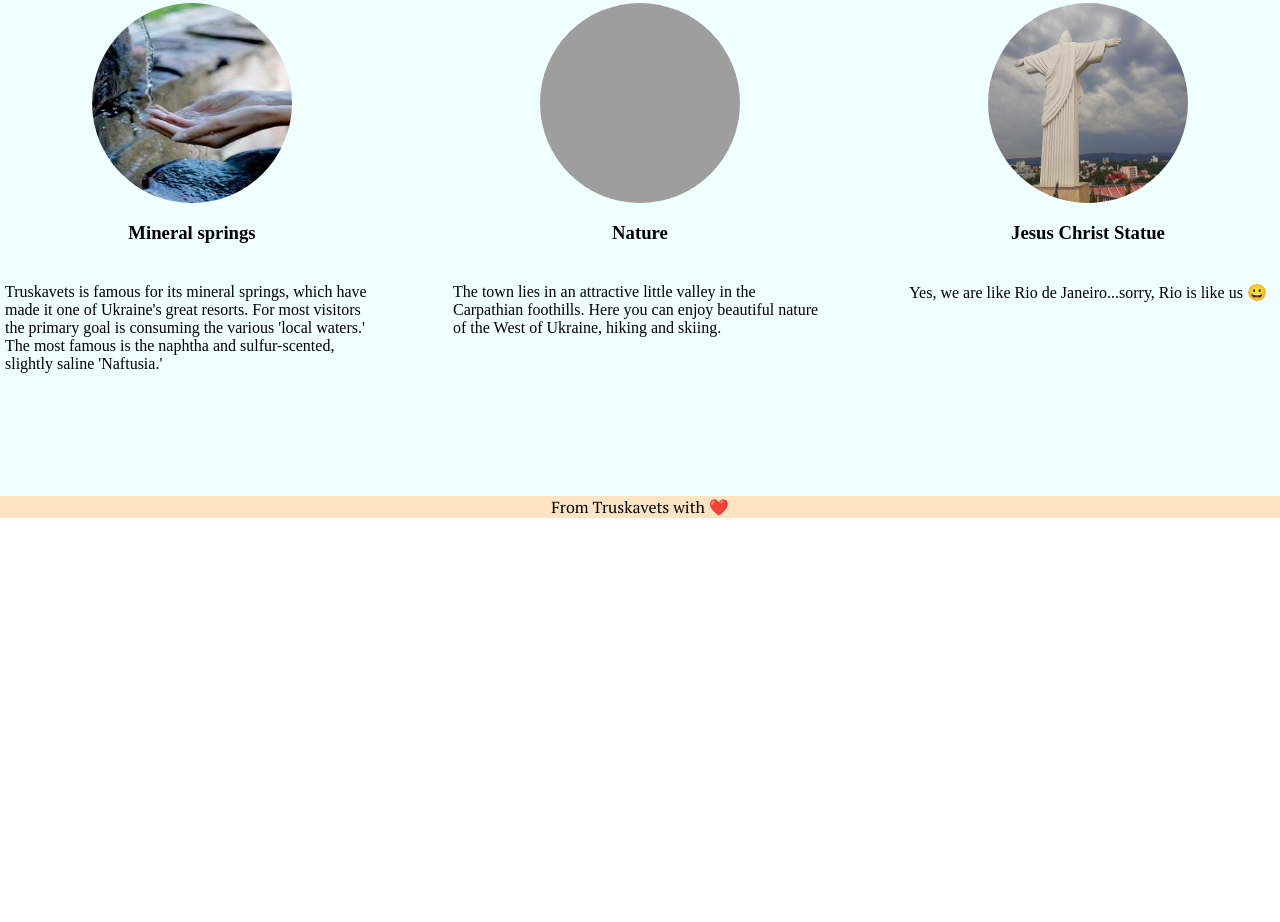
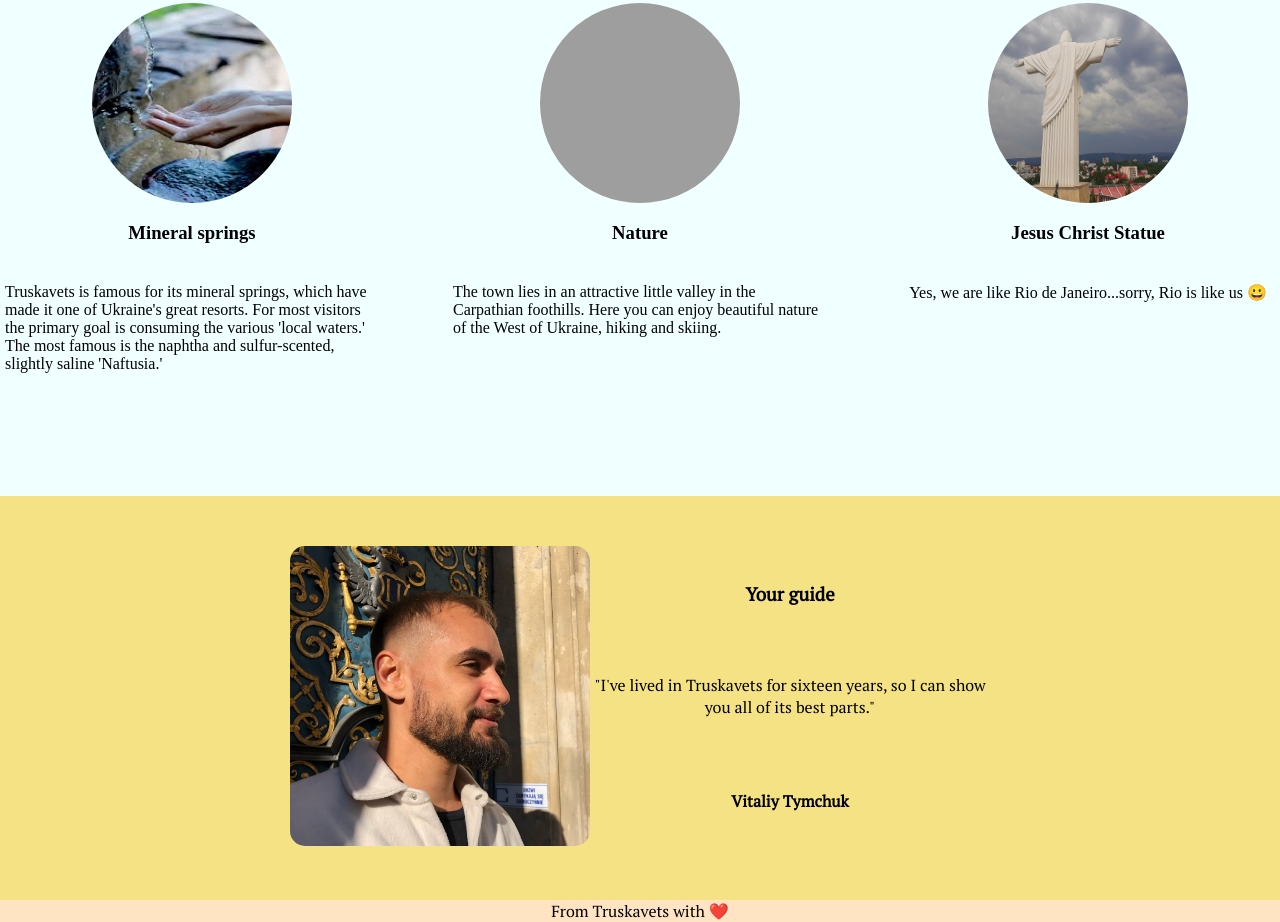
Before and after one commit to HllMtrxWrld/Home_town_webpage, a plain HTML site: page index.html in a window 1280 px wide. Shown: the part 854-1776 px from the top of the page. Before the commit the page ends 1372 px from the top, so only its background shows below. Drawn offline with Linux system fonts and the light colour scheme; grey boxes are pictures that could not be loaded.

Commit message:
Guide card has been added

```diff
--- a/Assets/css/style.css
+++ b/Assets/css/style.css
@@ -67,3 +67,24 @@ font-size: 80px;
 .card-text {
     padding: 5px;
 }
+
+.my_photo {
+    width: 300px;
+    border-radius: 15px;
+}
+
+.guide_card {
+    background-color: #f4e285;
+    display: flex;
+    justify-content: center;
+    padding: 50px;
+}
+
+.guide_discription {
+    font-family: 'PT Serif', serif;
+    width: 400px;
+    text-align: center;
+    display: flex;
+    flex-direction: column;
+    justify-content: space-around;
+}
--- a/index.html
+++ b/index.html
@@ -41,6 +41,18 @@
                 </div>
             </div>
         </div>
+        <div class="guide_container">
+            <div class="guide_card">
+                <div class="guide_photo">
+                    <img class="my_photo" src="./Assets/img/photo.jpg" alt="my photo">
+                </div>
+                <div class="guide_discription">
+                    <h3>Your guide</h3>
+                    <p>"I've lived in Truskavets for sixteen years, so I can show you all of its best parts."</p>
+                    <h4>Vitaliy Tymchuk</h4>
+                </div>
+            </div>
+        </div>
         <div class="footer">
             <p class="footer-text">From Truskavets with ❤️</p>
         </div>
```
Also changed, not shown: Assets/img/photo.jpg (added).
